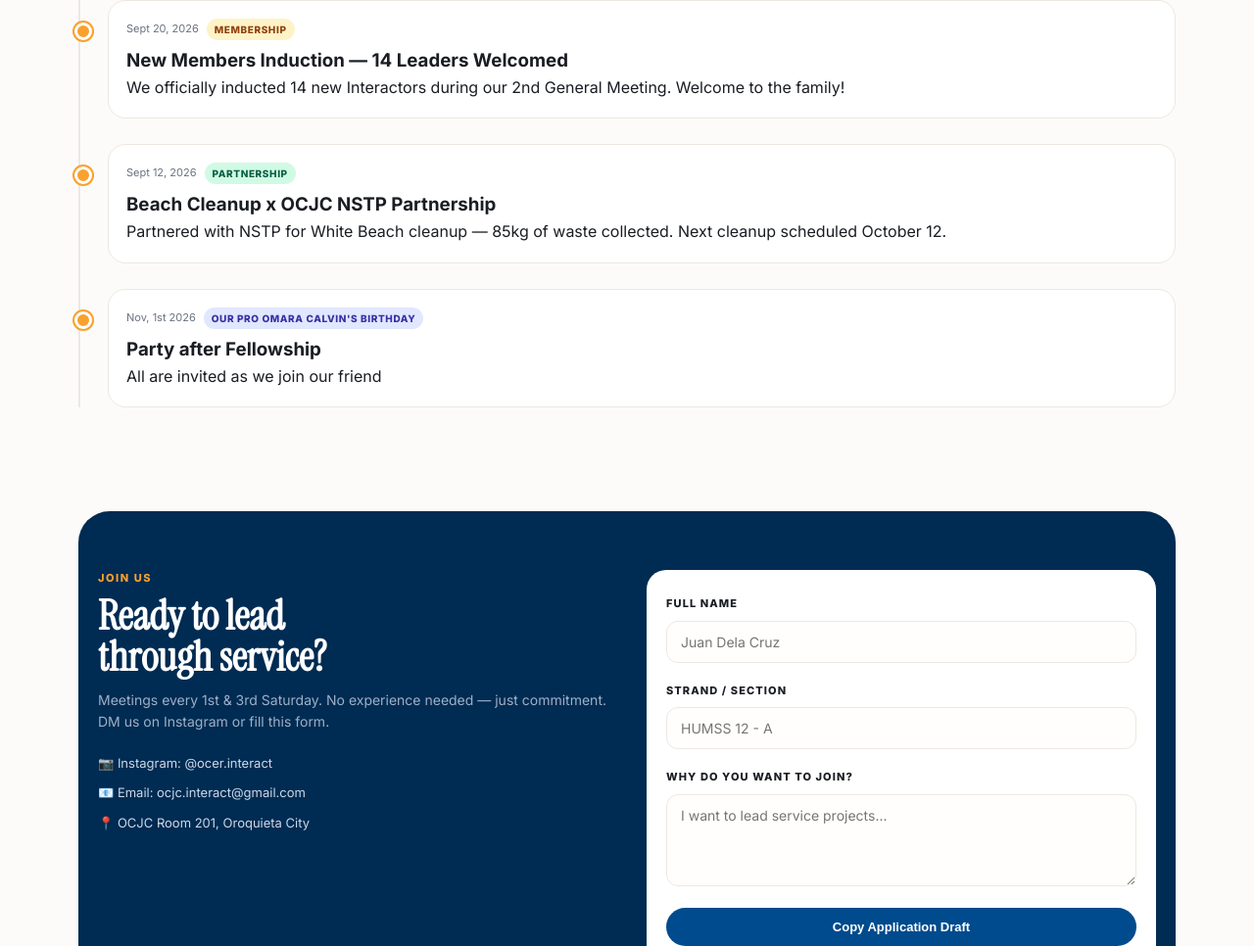
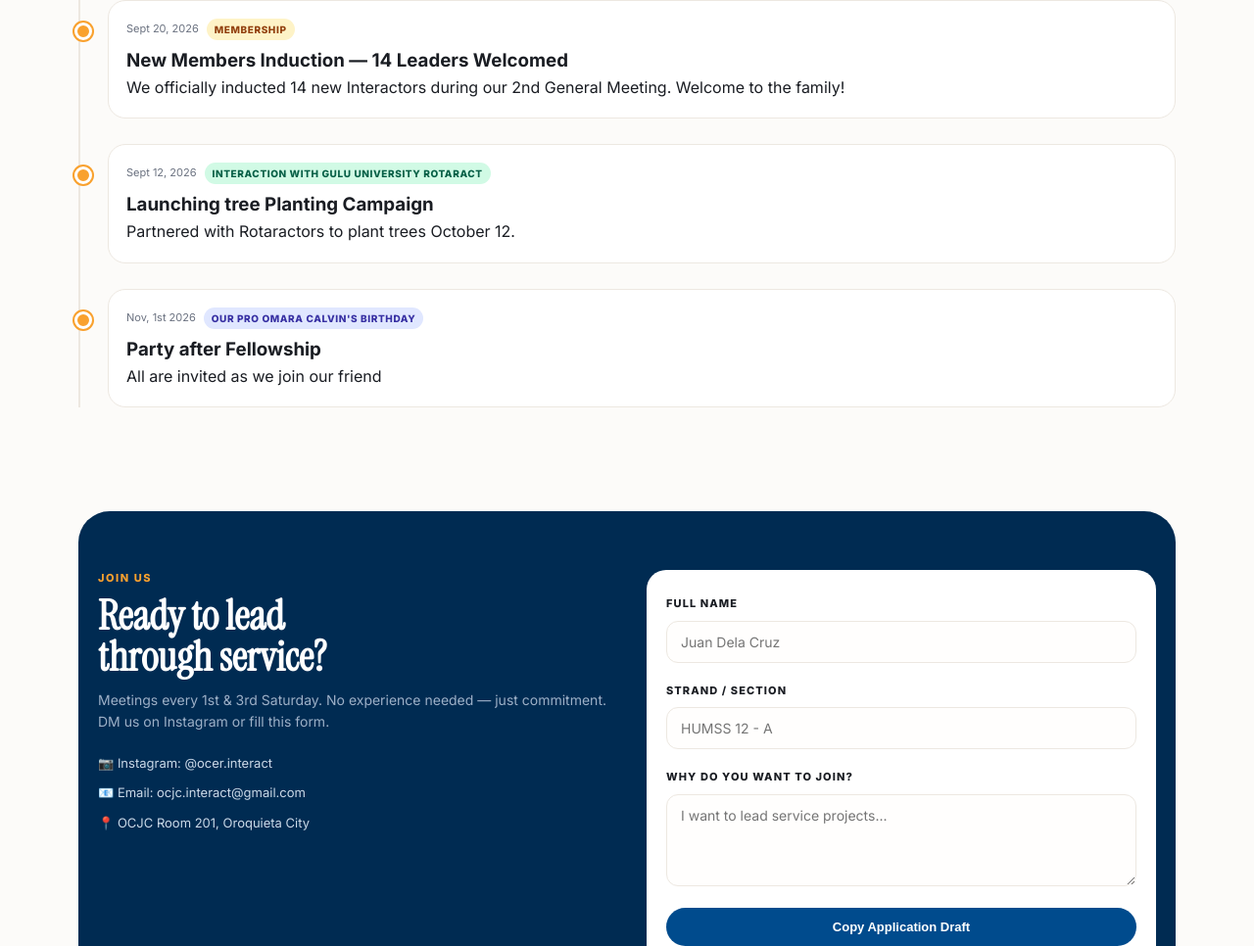
Before and after one commit to ocerinteract-dotcom/OcerInteractClub, a plain HTML site: page index.html in a window 1280 px wide. Shown: the part 2219-3185 px from the top of the page at 98% size. Drawn offline with Linux system fonts and the light colour scheme.

Commit message:
Update index.html

```diff
--- a/index.html
+++ b/index.html
@@ -157,9 +157,9 @@ input:focus,textarea:focus{outline:none;border-color:var(--blue)}
       <p>We officially inducted 14 new Interactors during our 2nd General Meeting. Welcome to the family!</p>
     </div>
     <div class="t-item">
-      <div style="display:flex;gap:8px;align-items:center;margin-bottom:6px"><span style="font-size:11px;color:var(--muted)">Sept 12, 2026</span><span class="badge b-education">Partnership</span></div>
-      <h3>Beach Cleanup x OCJC NSTP Partnership</h3>
-      <p>Partnered with NSTP for White Beach cleanup — 85kg of waste collected. Next cleanup scheduled October 12.</p>
+      <div style="display:flex;gap:8px;align-items:center;margin-bottom:6px"><span style="font-size:11px;color:var(--muted)">Sept 12, 2026</span><span class="badge b-education">Interaction with Gulu University Rotaract</span></div>
+      <h3>Launching tree Planting Campaign</h3>
+      <p>Partnered with Rotaractors to plant trees October 12.</p>
     </div>
     <div class="t-item">
       <div style="display:flex;gap:8px;align-items:center;margin-bottom:6px"><span style="font-size:11px;color:var(--muted)">Nov, 1st 2026</span><span class="badge b-celebration">Our PRO Omara Calvin's Birthday</span></div>
```
